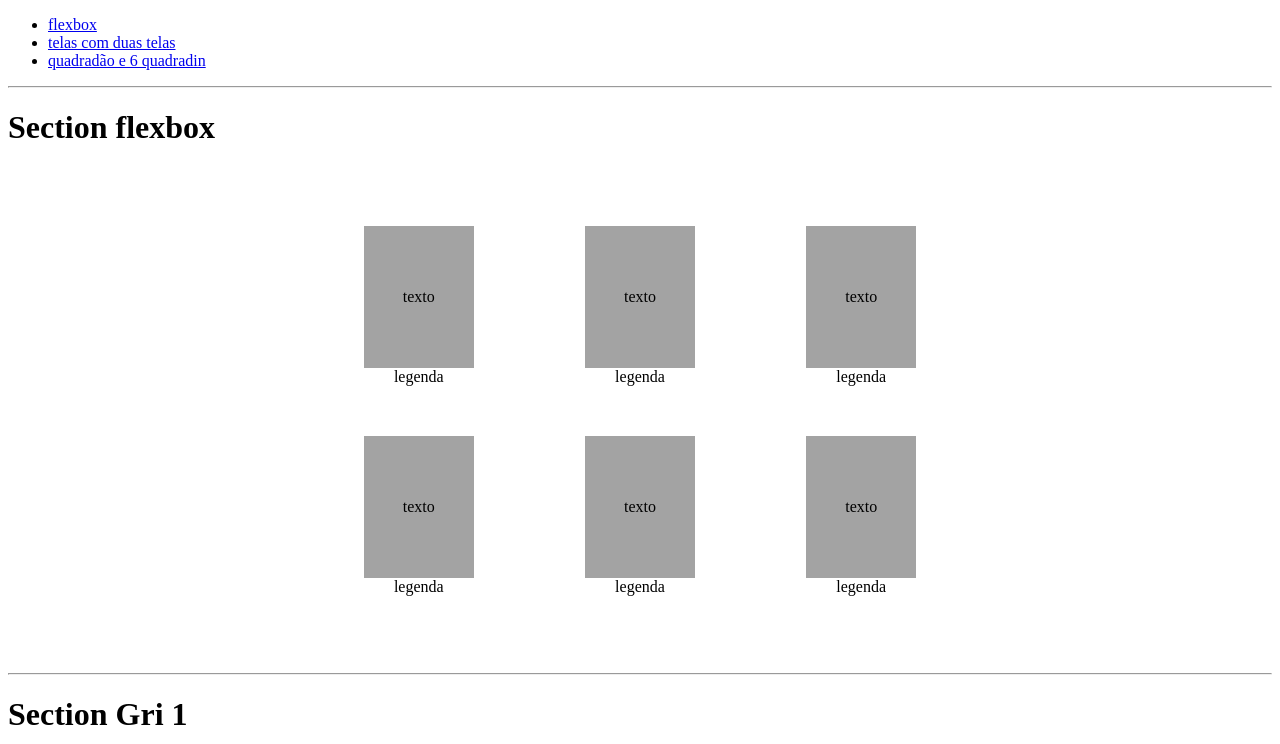
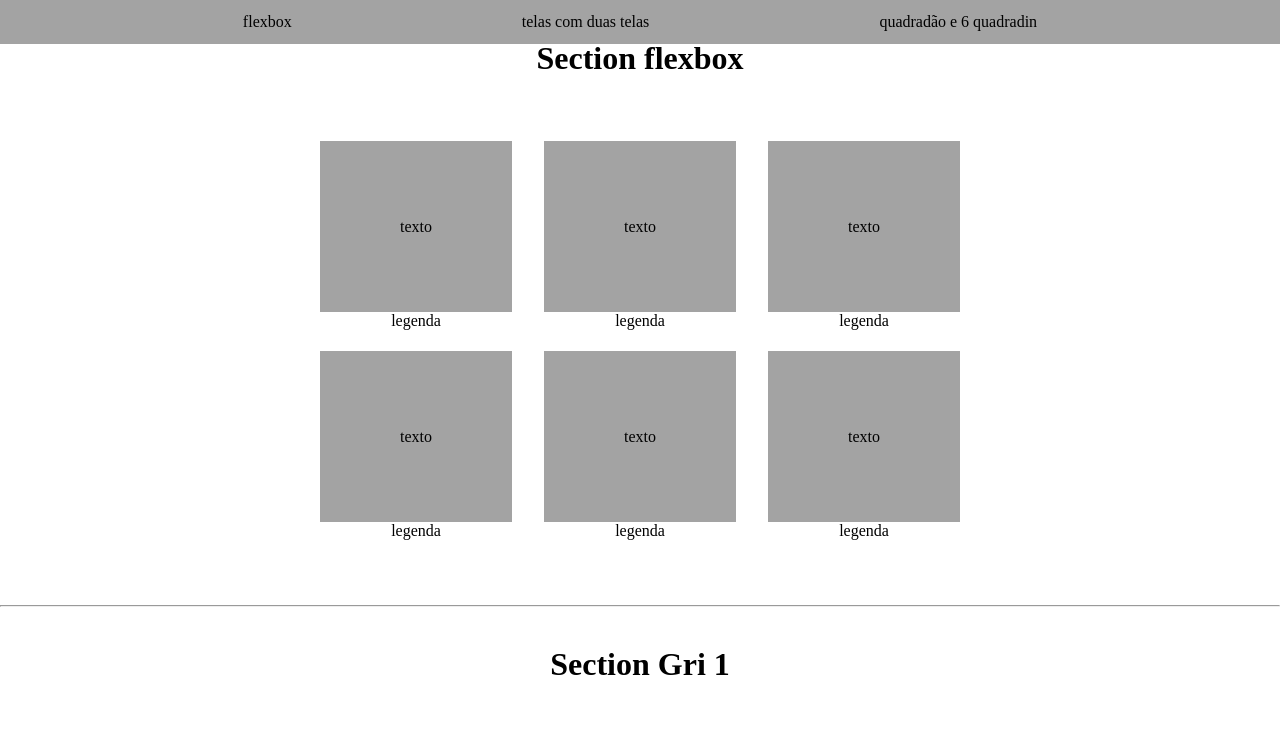
Before and after one commit to EliasLidon/EXERCICIO_GRID, a plain HTML site: page index.html in a window 1280 px wide. Shown: the top 744 px of the page. Drawn offline with Linux system fonts and the light colour scheme.

Commit message:
Update ex1.css

```diff
--- a/ex1.css
+++ b/ex1.css
@@ -1,3 +1,31 @@
+html{
+    scroll-behavior: smooth;
+}
+*{
+    margin: 0;
+    padding: 0;
+}
+header{
+    top: 0;
+    position: fixed;
+    width: 100%;
+    background-color: #a3a3a3;
+}
+header ul{
+    list-style: none;
+    display: flex;
+    flex-direction: row;
+    justify-content: space-evenly;
+    padding: 1%;
+}
+a{
+    text-decoration: none;
+    color: black;
+}
+h1{
+    margin-top: 3%;
+    text-align: center;
+}
 .pt1{
     display: grid;
     grid-template-columns: repeat(3, 1fr);
@@ -41,7 +69,7 @@ figcaption{
     padding: 0.3%;
     /* gap: 0.5em; */
     width: 20%;
-    background-color: #ffacac;
+    background-color: black;
 }
 .pt-ART21 div{
     width: 100%;
```
